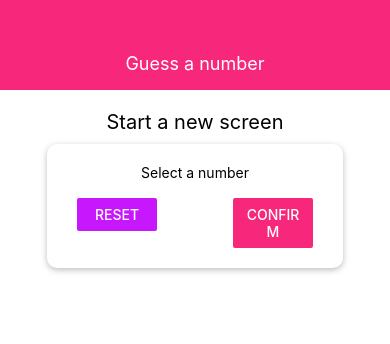
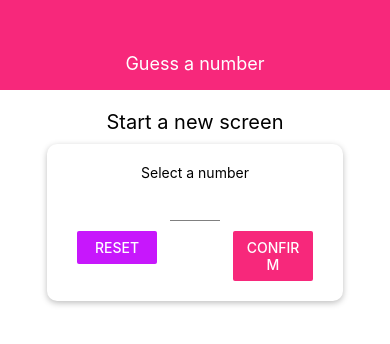
Before and after one commit to edayan/guess-a-number, a React Native app: screen / in a window 390 px wide. Shown: the top 344 px of the page. Built offline with nearby package versions, Linux system fonts and the light colour scheme.

Commit message:
adding custom TextInput

```diff
--- /dev/null
+++ b/components/Input.js
@@ -0,0 +1,19 @@
+import React from 'react';
+import {TextInput, StyleSheet} from 'react-native';
+
+const Input = props => {
+
+    return <TextInput {...props} style={{...styles.input, ...props.style}}/>
+}
+
+const styles  = StyleSheet.create({
+    input : {
+        height: 30,
+        borderBottomColor: 'grey',
+        borderBottomWidth: 1,
+        marginVertical: 10
+    }
+});
+
+
+export default  Input;
--- a/screens/StartGameScreen.js
+++ b/screens/StartGameScreen.js
@@ -1,14 +1,16 @@
 import React from 'react';
-import {Button, StyleSheet, Text, TextInput, View} from 'react-native';
+import {Button, StyleSheet, Text, View} from 'react-native';
 import Card from "../components/Card";
 import colours from '../constants/colors'
+import Input from "../components/Input";
+
 const StartGameScreen = () => {
     return (
         <View style={styles.screen}>
             <Text style={styles.title}>Start a new screen</Text>
             <Card style={styles.inputContainer}>
                 <Text>Select a number</Text>
-                <TextInput/>
+                <Input style={styles.input} keyboardType="numeric" maxLength={2}/>
                 <View style={styles.buttonContainer}>
                     <View style={styles.button}>
                         <Button title="Reset" onPress={() => {}} color={colours.ACCENT}/>
@@ -45,6 +47,10 @@
     },
     button: {
         width: 80
+    },
+    input: {
+        width: 50,
+        textAlign: 'center'
     }
 });
 export default StartGameScreen;
```
